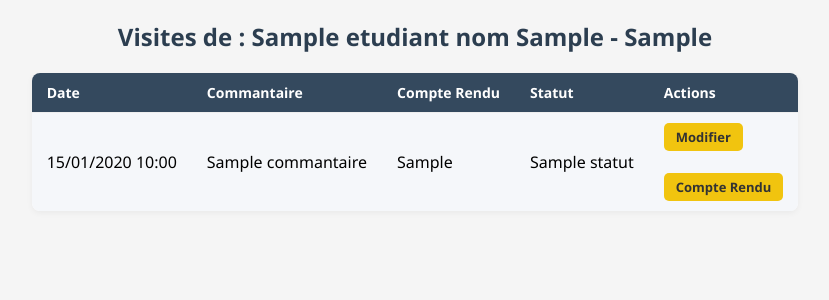
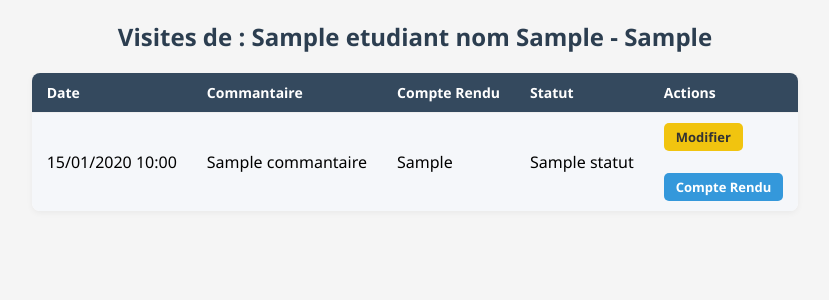
Before and after one commit to elalaoui-yazid/projet_tuteurs_pw, a Symfony app: template templates/tuteur/showAllVisites.html.twig in a window 1280 px wide. Shown: the part 84-384 px from the top of the page, without its empty margins (225-1054 px from the left). Run offline with Twig, Linux system fonts and the light colour scheme; the template is opened without the code that fills it: most values are stand-ins (such as "Sample title", 1, 10 or a date in 2020); some libraries are stand-ins or nearby versions.

Commit message:
El Yazid - Update 6/12/25

```diff
--- a/templates/tuteur/showAllVisites.html.twig
+++ b/templates/tuteur/showAllVisites.html.twig
@@ -85,6 +85,26 @@
             margin-bottom: 15px;
             text-align: center;
         }
+
+        /* Bouton Compte Rendu */
+.btn-compterendu {
+    display: inline-block;
+    padding: 5px 12px;
+    background-color: #3498db; /* bleu */
+    color: #fff;
+    font-weight: bold;
+    font-size: 13px;
+    border-radius: 5px;
+    text-decoration: none;
+    transition: 0.3s;
+}
+
+.btn-compterendu:hover {
+    background-color: #2980b9;
+    transform: translateY(-1px);
+    box-shadow: 0 2px 6px rgba(0,0,0,0.15);
+}
+
     </style>
 {% endblock %}
 
@@ -112,11 +132,12 @@
     <td>{{visite.commantaire}}</td>
     <td>{% if visite.compteRendu is not empty %} {{visite.compteRendu}} {% else %} SANS {% endif %} </td>
     <td>{{visite.statut}}</td>
-    <td><a href="/editVisiteForm/{{etudiant_id}}/{{visite.id}}" class="btn-modifier">Modifier</a ><br><br><a class="btn-modifier" href="/visites/{{etudiant_id}}/{{visite.id}}/compte-rendu">Compte Rendu</a></td>
+    <td><a href="/editVisiteForm/{{etudiant_id}}/{{visite.id}}" class="btn-modifier">Modifier</a ><br><br>    <a href="/compteRenduForm/{{etudiant_id}}/{{visite.id}}" class="btn-compterendu">Compte Rendu</a>
+</td>
     </tr>
   {% else %}
     <tr>
-    <td clospan="4">Aucune visite pour cet étudiant</td>
+    <td colspan="4">Aucune visite pour cet étudiant</td>
     </tr>
 
   {% endfor %}
```
Also changed, not shown: src/Controller/GestionEtudiantsController.php (+7 -1 lines), templates/tuteur/compteRenduForm.html.twig (+16 -1 lines).
